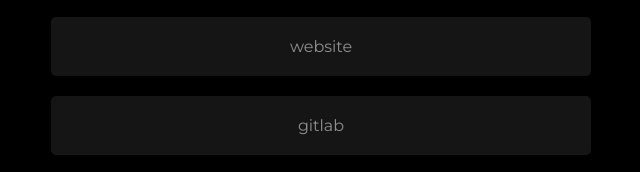
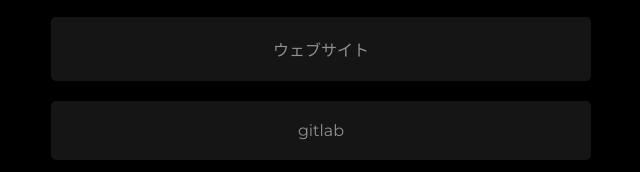
Before and after one commit to vaginessa/linktree, a plain HTML site: page jp/index.html in a window 1280 px wide. Shown: the part 335-507 px from the top of the page, 319-959 px from the left. Drawn offline with Linux system fonts and the light colour scheme.

Commit message:
:construction: text

```diff
--- a/jp/index.html
+++ b/jp/index.html
@@ -13,7 +13,7 @@
 
     <div class="linktree-name">ウオルフィ.</div>
 
-    <a href="https://go.wolfiy.ch" class="links">website</a>
+    <a href="https://go.wolfiy.ch" class="links">ウェブサイト</a>
     <a href="https://gitlab.com/users/wolfiy/projects" class="links">gitlab</a>
     <a href="https://discords.com/bio/p/wolfiy" class="links">discord</a>
     <a href="https://anilist.co/user/137739/" class="links">anilist</a>
```
